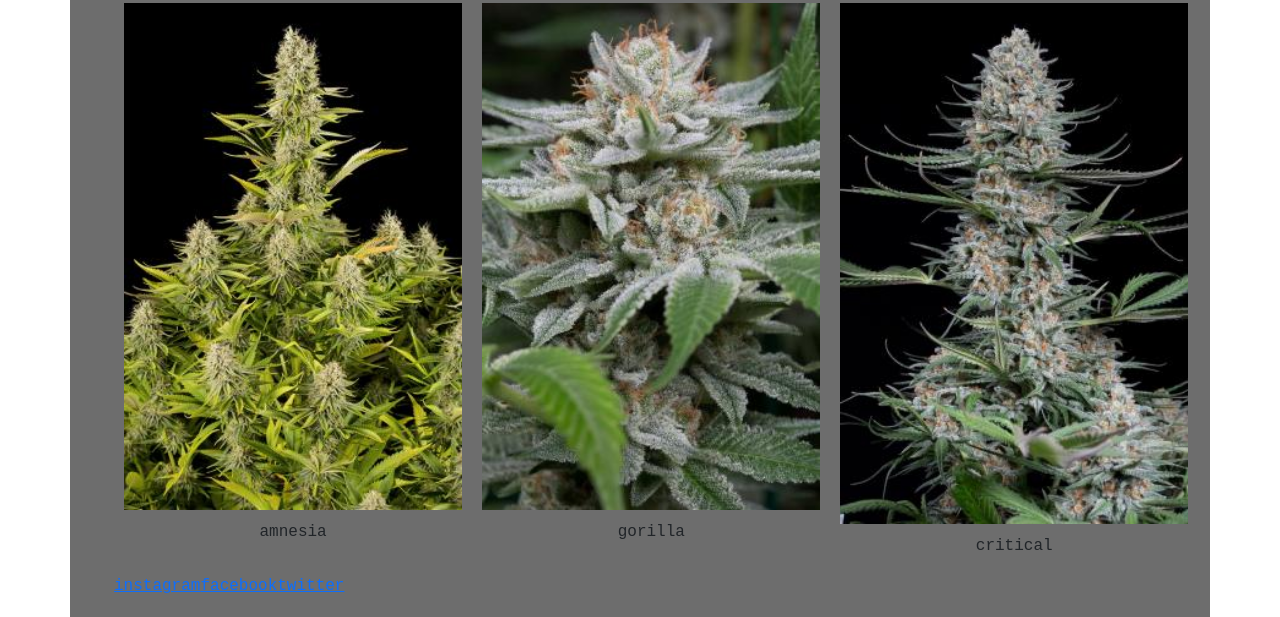
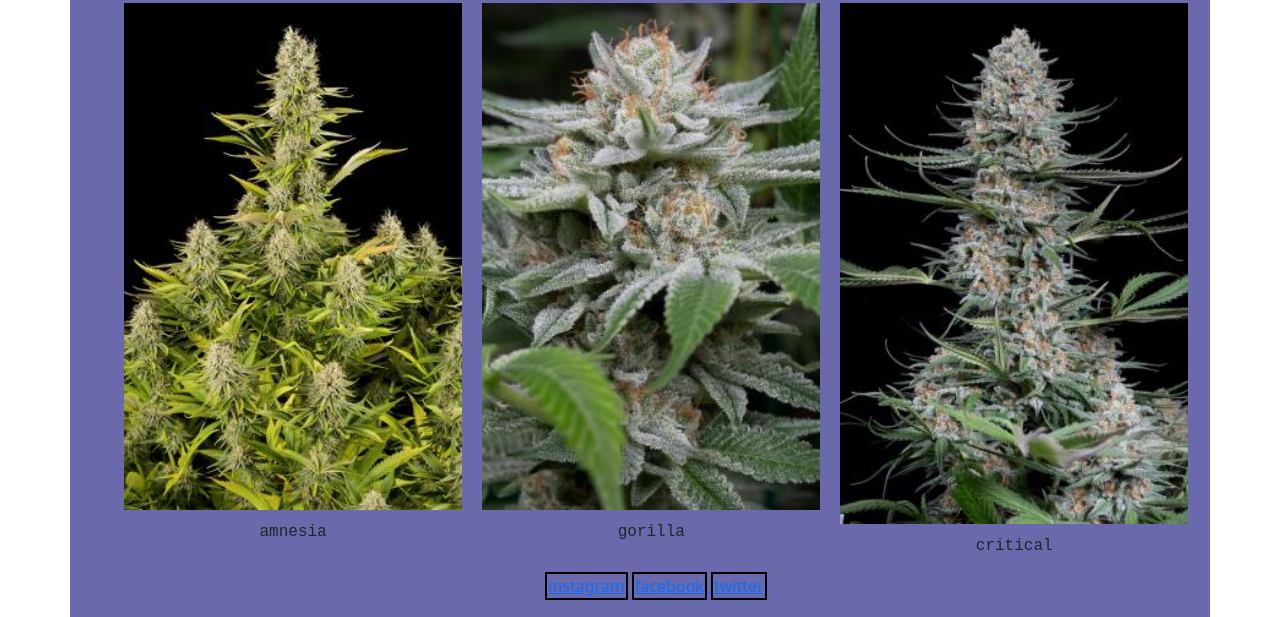
Before and after one commit to Gianmarco-Pace/coder-git, a plain HTML site: page index.html in a window 1280 px wide. Shown: the part 359-976 px from the top of the page. Drawn offline with nearby package versions, Linux system fonts and the light colour scheme.

Commit message:
pre-entrega final ok

```diff
--- a/index.html
+++ b/index.html
@@ -70,8 +70,8 @@
                 <div class="col">
                     <footer>
 
-                        <div>
-                            <ul class="listas-inicio">
+                        <div class="footer">
+                            <ul>
                             <li><a href="https://www.instagram.com" target="blank">instagram</a></li>
                             <li><a href="https://www.facebook.com/" target="blank" >facebook</li>
                             <li><a href="https://twitter.com/?lang=es" target="blank" >twitter</a></li>
--- a/main.css
+++ b/main.css
@@ -1,5 +1,6 @@
 .container  {
-    background-color: #6d6d6d ;
+     background-color: rgb(105, 105, 172);
+
     padding: 3px;
 
     display: grid;
@@ -114,8 +115,19 @@ p{
     text-align: center;
     display:flex ;
 }
+.footer ul li{
 
-@media screen and (min-width:768px) {
+    border: solid black 2px;
+    display: inline;
+    padding: 1px;
+    display: inline;
+    list-style-type: none;
+}
+
+
+
+
+@media screen and (min-width:768px)  {
 
 
     .listas{
@@ -136,16 +148,32 @@ p{
     }
 
     .listas-inicio{
+        text-align: center;
         display: flex;
-        flex-wrap: nowrap
-        width: 50%;
+        flex-wrap: nowrap;
+
+
+
+    }
+
+    .footer{
+        text-align: center;
+    }
+    .footer ul li{
+        display: inline;
 
     }
 
 
 }
 
+@media screen and (min-width:1440px) {
 
+     .listas-inicio{
+       justify-content: space-around;
+
+     }
+ }
 
 .listas li{
     border: solid 1px black;
```
